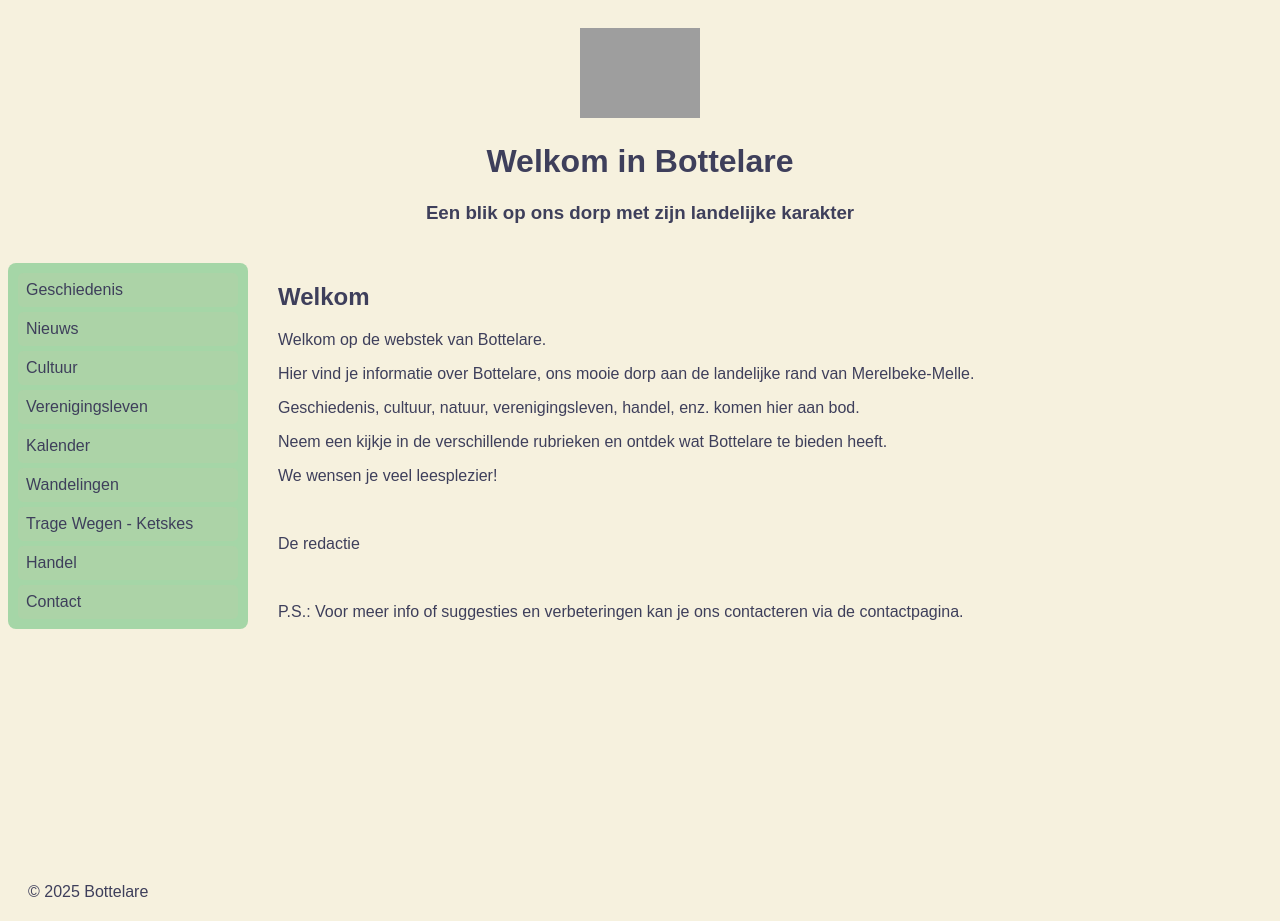
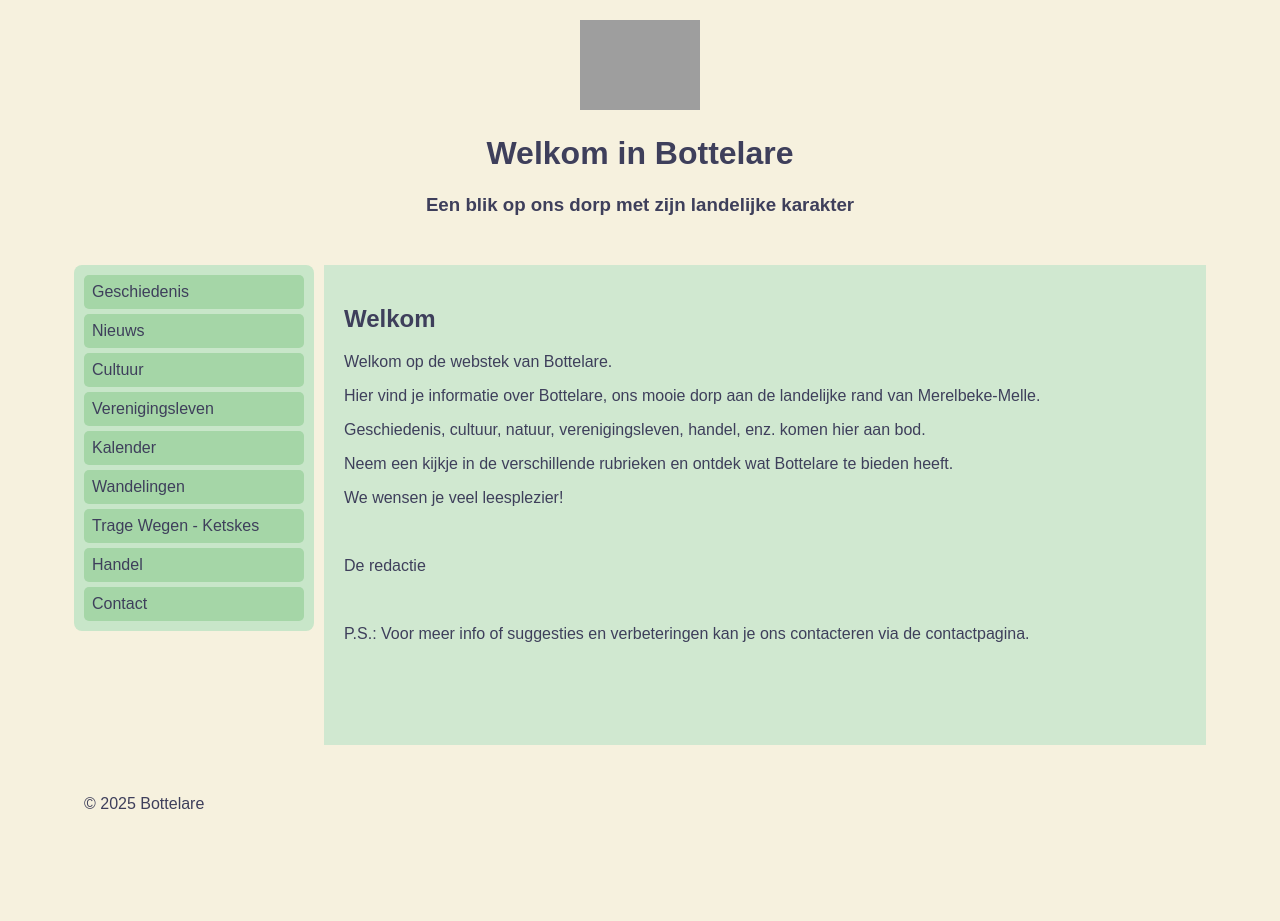
Before and after one commit to NickBottelare/bottelare, a website: page index.html in a window 1280 px wide. After the commit the page ends 833 px from the top, so only its background shows below. Drawn offline with Linux system fonts and the light colour scheme; grey boxes are pictures that could not be loaded.

Commit message:
Add files via upload

```diff
--- a/styles/style.css
+++ b/styles/style.css
@@ -1,55 +1,54 @@
 :root {
     --menu-width: 220px;
 }
+
+@import url("https://fonts.googleapis.com/css2?family=Hobo+Std&display=swap");
 
 body {
     font-family: Arial, sans-serif;
     background-color: #f6f1de;
     color: #3e3f5b;
+    margin: 0;
+    padding: 0;
+}
+
+.wrapper {
+    max-width: 90%;
+    margin: 0 auto;
 }
 
 header {
     background-color: #f6f1de;
     text-align: center;
     padding: 20px;
-    margin: 0;
 }
 
 header img {
     width: 120px;
     height: auto;
-    margin: 0 auto;
 }
 
 header h1,
-header h2,
 header h3,
-.card h1,
-.card h2 {
+main h2 {
     font-family: "Hobo Std", sans-serif;
     font-weight: 700;
     color: #3e3f5b;
 }
 
-@import url("https://fonts.googleapis.com/css2?family=Hobo+Std&display=swap");
-
 .container {
     display: flex;
     align-items: flex-start;
-}
-
-iframe#content {
-    width: 100%;
-    height: 600px;
-    border: none;
-    vertical-align: top;
+    padding: 10px;
+    gap: 10px;
 }
 
 aside {
-    background-color: #a5d6a7;
+    background-color: #c8e6c9;
     padding: 10px;
     border-radius: 8px;
     width: var(--menu-width);
+    flex-shrink: 0;
 }
 
 nav {
@@ -63,7 +62,7 @@ nav a {
     font-family: "Hobo Std", sans-serif;
     color: #3e3f5b;
     padding: 8px;
-    background-color: #acd3a7;
+    background-color: #a5d6a7;
     border-radius: 5px;
     transition: 0.3s;
 }
@@ -73,23 +72,44 @@ nav a:hover {
 }
 
 main {
-    padding: 0 10px;
-    flex-grow: 1;
+    flex: 1;
+    padding: 0;
+    margin: 0;
+    background-color: transparent;
+    max-width: none;
 }
 
-
-.pagebody {
-    margin: 0 10px;
+main.content {
+    background-color: #d0e8d0;
+    padding: 20px;
+    width: 100%;
+    max-width: 1000px;
+    /* optioneel */
+    margin: 0 auto;
+    box-sizing: border-box;
 }
 
-.card {
-    background-color: #acd3a7;
-    padding: 15px;
+iframe#content {
+    width: 100%;
+    min-height: 60vh;
+    border: none;
+    display: block;
+}
+
+body.pagebody {
+    background-color: #d0e8d0;
     margin: 0;
-    border-radius: 8px;
+}
+
+figure {
+    display: flex;
+    justify-content: center;
+    align-items: center;
+    flex-direction: column;
 }
 
 footer {
     text-align: left;
-    margin: 20px;
+    margin: 40px 20px 20px 20px;
+    color: #3e3f5b;
 }
```
